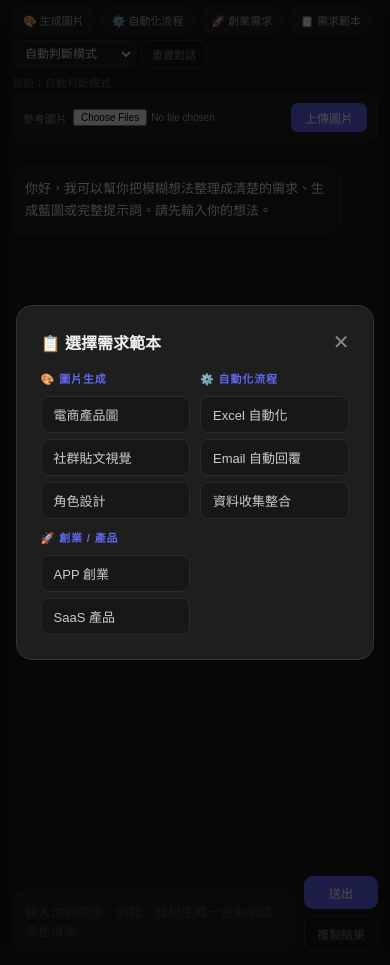
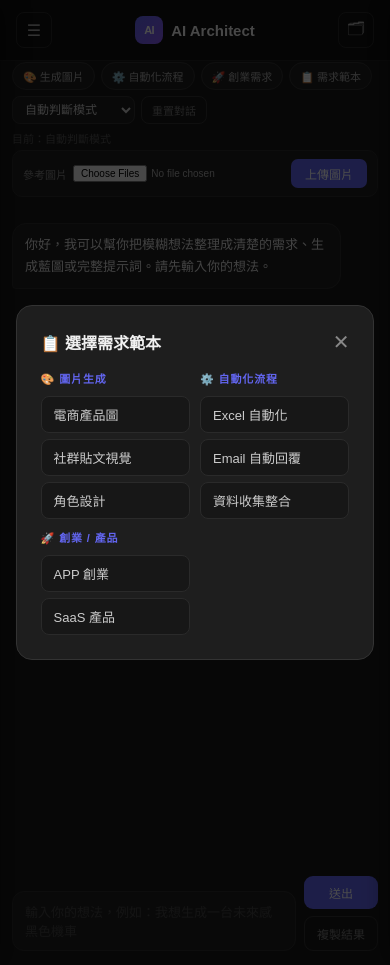
Before and after one commit to xyschang/AI-Creation-Architect, a Flask app: page / in a window 390 px wide. Run offline with Flask 3, Linux system fonts and the light colour scheme; data that the repository does not hold is empty.

Commit message:
fix: mobile layout critical overrides

```diff
--- a/static/style.css
+++ b/static/style.css
@@ -444,25 +444,30 @@ textarea::placeholder { color: #444; }
 
     /* 三欄變單欄 */
     .app {
-        grid-template-columns: 1fr;
-        grid-template-rows: 1fr;
+        display: block !important;
         height: 100vh;
         overflow: hidden;
         position: relative;
     }
 
     /* 隱藏 desktop header */
-    .chat-header { display: none; }
+    .chat-header { display: none !important; }
 
     /* 顯示 mobile topbar */
-    .mobile-topbar { display: flex; }
+    .mobile-topbar {
+        display: flex !important;
+        position: fixed;
+        top: 0; left: 0; right: 0;
+        z-index: 30;
+    }
 
     /* 主畫面佔滿 */
     .chat-main {
         height: 100vh;
-        grid-row: 1;
-        grid-column: 1;
+        padding-top: 56px;
         overflow: hidden;
+        display: flex;
+        flex-direction: column;
     }
 
     /* 縮小 quick actions */
@@ -575,6 +580,4 @@ textarea::placeholder { color: #444; }
     .blueprint-panel.open { transform: translateX(0); }
     .mobile-topbar { display: none; }
     .drawer-overlay { z-index: 45; }
-
-
 }
```
